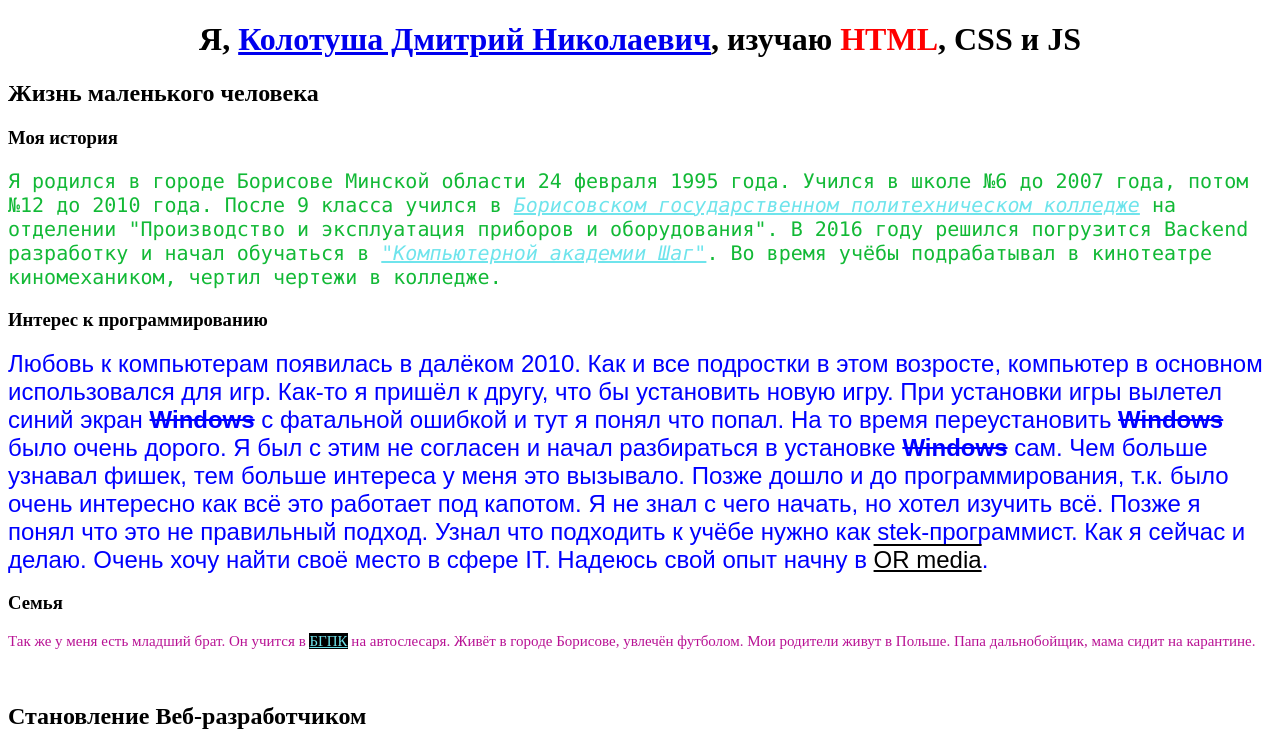
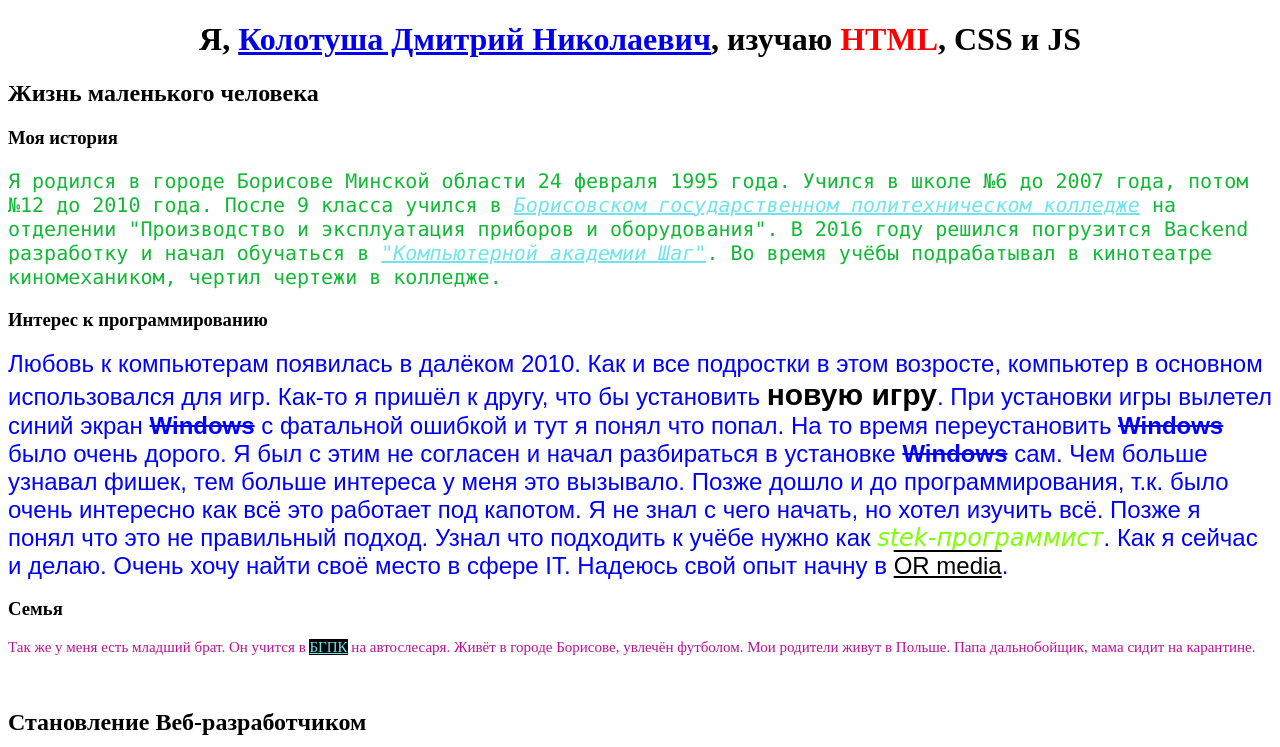
Before and after one commit to SuvStreet/HomeWork1, a plain HTML site: page index.html in a window 1280 px wide. Shown: the top 747 px of the page. Drawn offline with Linux system fonts and the light colour scheme.

Commit message:
add id fourth task

```diff
--- a/index.html
+++ b/index.html
@@ -5,12 +5,13 @@
     <meta name="viewport" content="width=device-width, initial-scale=1.0">
     <title>My first page</title>
     <link rel="stylesheet" href="./style.css">
-</head>
+    <link rel="stylesheet" href="./style2.css">
+    </head>
 <body>
     <h1 class="desc">Я, <a href="./index2.html">Колотуша Дмитрий Николаевич</a>, изучаю <span class="ABBR">HTML</span>, CSS и JS</h1>
     <h2>Жизнь маленького человека</h2>
     <h3>Моя история</h3>
-    <p class="paragraph1">Я родился в городе Борисове Минской области 24 февраля 1995 года. Учился в школе №6
+    <p class="ordinary">Я родился в городе Борисове Минской области 24 февраля 1995 года. Учился в школе №6
         до 2007 года, потом №12 до 2010 года. После 9 класса учился в <span class="BGPK">Борисовском государственном
         политехническом колледже</span> на отделении "Производство и эксплуатация приборов и оборудования". В 2016
         году решился погрузится Backend разработку и начал обучаться в <span class="BGPK">"Компьютерной
@@ -18,12 +19,12 @@
     <h3>Интерес к программированию</h3>
     <p><font size="5" color="blue" face="Arial">Любовь к компьютерам появилась в далёком 2010. Как и все
         подростки в этом возросте, компьютер в основном использовался для игр. Как-то я пришёл к другу,
-        что бы установить новую игру. При установки игры вылетел синий экран <span class="windows">Windows</span> с фатальной ошибкой
+        что бы установить <span id="P1">новую игру</span>. При установки игры вылетел синий экран <span class="windows">Windows</span> с фатальной ошибкой
         и тут я понял что попал. На то время переустановить <span class="windows">Windows</span> было очень дорого. Я был с этим не
         согласен и начал разбираться в установке <span class="windows">Windows</span> сам. Чем больше узнавал фишек, тем больше интереса
         у меня это вызывало. Позже дошло и до программирования, т.к. было очень интересно как всё это работает
         под капотом. Я не знал с чего начать, но хотел изучить всё. Позже я понял что это не правильный подход.
-        Узнал что подходить к учёбе нужно как stek-программист. Как я сейчас и делаю. Очень хочу найти своё место в
+        Узнал что подходить к учёбе нужно как <span id="P2">stek-программист</span>. Как я сейчас и делаю. Очень хочу найти своё место в
         сфере IT. Надеюсь свой опыт начну в <span class="OR">OR media</span>.</font></p>
     <h3>Семья</h3>
     <p class="paragraph3">Так же у меня есть младший брат. Он учится в <span class="BGPK" id="bkgr">БГПК</span> на автослесаря. Живёт в городе
--- a/style.css
+++ b/style.css
@@ -6,7 +6,7 @@
     text-align: center;
 }
 
-.paragraph1{
+.ordinary{
     font-family: Consolas;
     font-size: 20px;
     color: #12b936;
--- /dev/null
+++ b/style2.css
@@ -0,0 +1,11 @@
+#P1{
+    font-size: 30px;
+    font-weight: bold;
+    color: black;
+}
+
+#P2{
+    color: chartreuse;
+    font-style: oblique;
+    font-family: cursive;
+}
```
